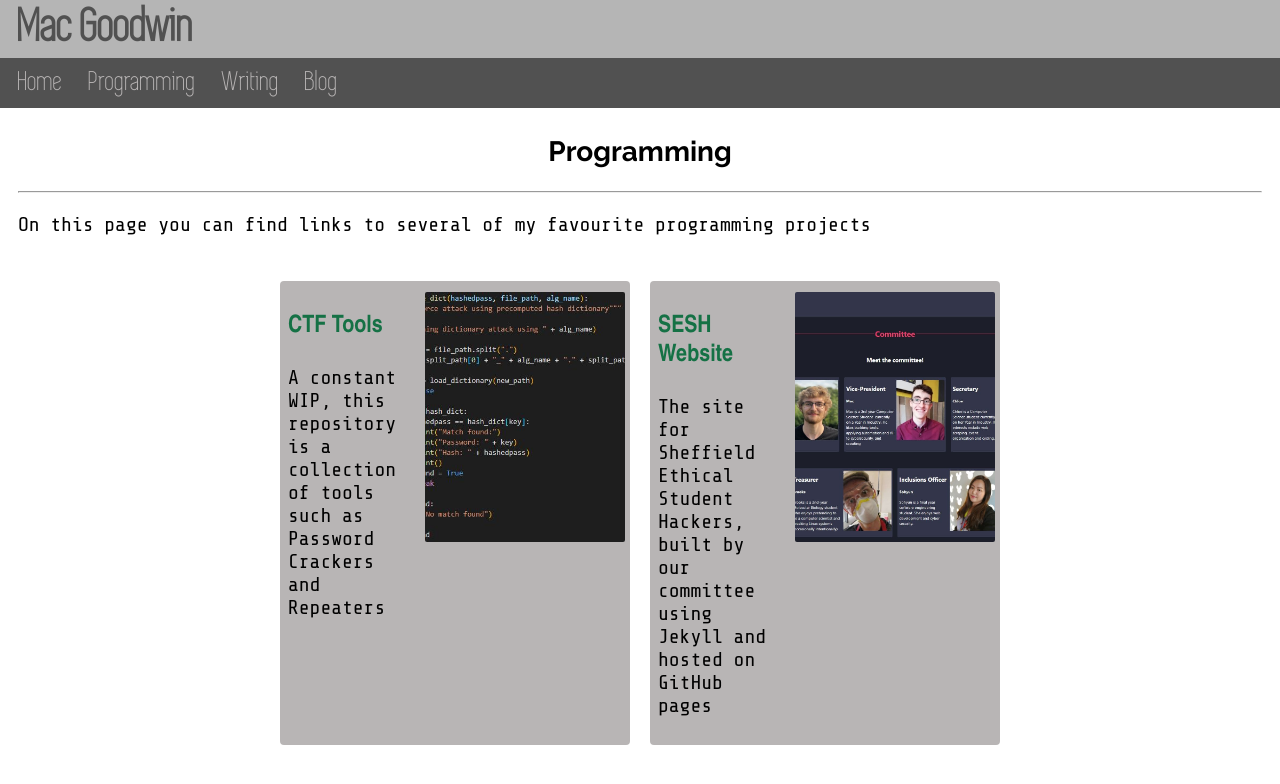
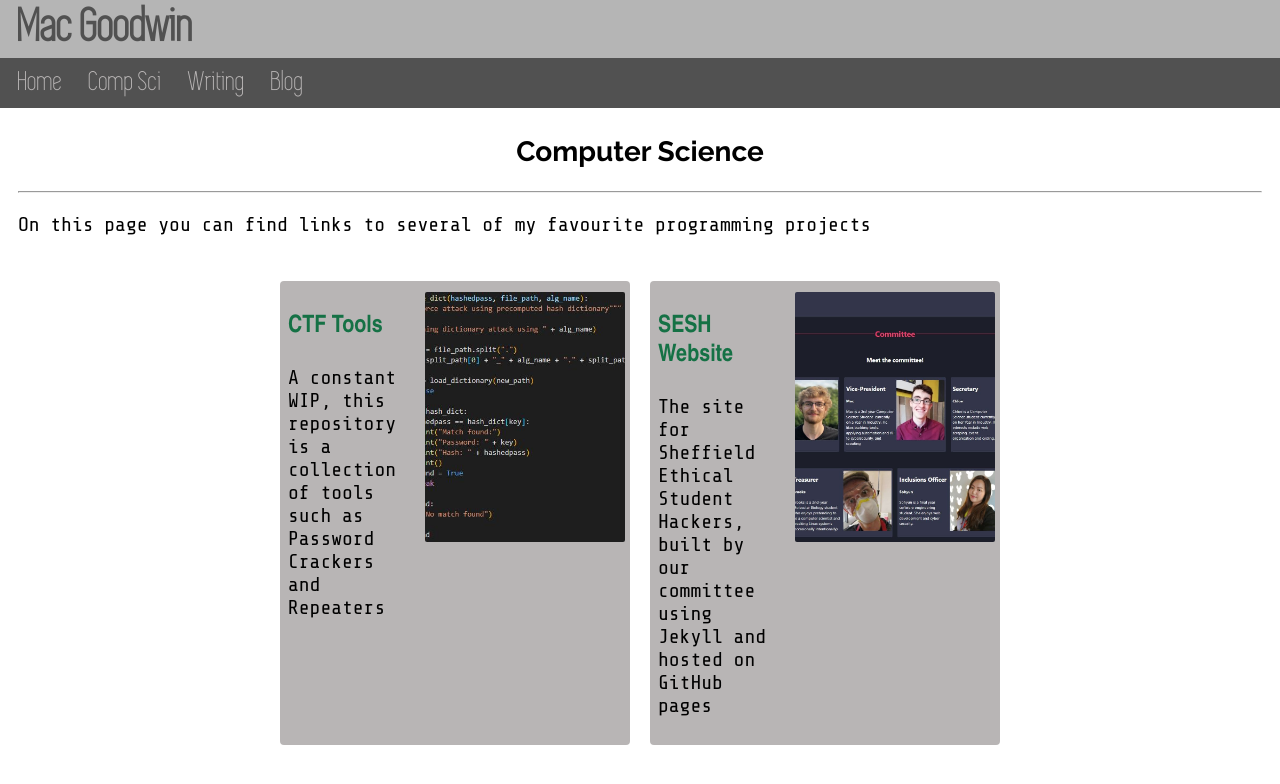
Before and after one commit to Twigonometry/mac-goodwin.com, a Jekyll site: the page built from mac-goodwin/compsci/index.html, in a window 1280 px wide. Shown: the top 784 px of the page. Built offline with Jekyll 4.4.1, drawn with Linux system fonts in a browser that asks for light colours; some web fonts are replaced.

Commit message:
Rename programming -> compsci

```diff
--- a/mac-goodwin/_includes/nav.html
+++ b/mac-goodwin/_includes/nav.html
@@ -1,7 +1,7 @@
 <nav class="nav">
     <ul>
         <a href="/">Home</a>
-        <a href="/programming">Programming</a>
+        <a href="/compsci">Comp Sci</a>
         <a href="/writing">Writing</a>
         <a href="/blog">Blog</a>
     </ul>
--- /dev/null
+++ b/mac-goodwin/assets/css/compsci.scss
@@ -0,0 +1,4 @@
+---
+---
+
+@import "compsci";
--- a/mac-goodwin/assets/css/programming.scss
+++ /dev/null
@@ -1,4 +0,0 @@
----
----
-
-@import "programming";
--- a/mac-goodwin/programming.html
+++ b/mac-goodwin/compsci/index.html
@@ -1,13 +1,13 @@
 ---
 layout: default
-title: Programming
+title: Comp Sci
 description: My programming portfolio, with links to source code and my thoughts on how the project evolved; cybersecurity, AI, web apps, and game design
-custom_css: ['programming', 'showcases']
+custom_css: ['compsci', 'showcases']
 custom_font: https://fonts.googleapis.com/css2?family=Share+Tech+Mono&display=swap
 ---
 
 <div class="subpage_banner">
-    <h2>Programming</h2>
+    <h2>Computer Science</h2>
     <hr>
 </div>
 
@@ -17,7 +17,7 @@ custom_font: https://fonts.googleapis.com/css2?family=Share+Tech+Mono&display=sw
     {% for item in site.prog-showcases %}
         <div class="programming-showcase" id={{ item.title }}>
             <div class="text">
-                {% capture path %}/programming/showcases/{{ item.showcase-path }}{% endcapture %}
+                {% capture path %}/compsci/showcases/{{ item.showcase-path }}{% endcapture %}
 
                 <h3 id="title"><a href="{{ path }}">{{ item.title }}</a></h3>
 
--- a/mac-goodwin/programming/showcases/ctf-tools.html
+++ b/mac-goodwin/compsci/showcases/ctf-tools.html
@@ -3,7 +3,7 @@ layout: default
 title: CTF Tools
 description: Showcase page for my CTF Tools project
 custom_font: https://fonts.googleapis.com/css2?family=Share+Tech+Mono&display=swap
-custom_css: programming
+custom_css: compsci
 ---
 <h3>CTF Tools</h3>
 
--- a/mac-goodwin/programming/showcases/sesh-site.html
+++ b/mac-goodwin/compsci/showcases/sesh-site.html
@@ -3,7 +3,7 @@ layout: default
 title: SESH Website
 description: Showcase page for the SESH Website
 custom_font: https://fonts.googleapis.com/css2?family=Share+Tech+Mono&display=swap
-custom_css: programming
+custom_css: compsci
 ---
 <h3>SESH Website</h3>
 
```
Also changed, not shown: mac-goodwin/_sass/compsci.scss (renamed from mac-goodwin/_sass/programming.scss).
